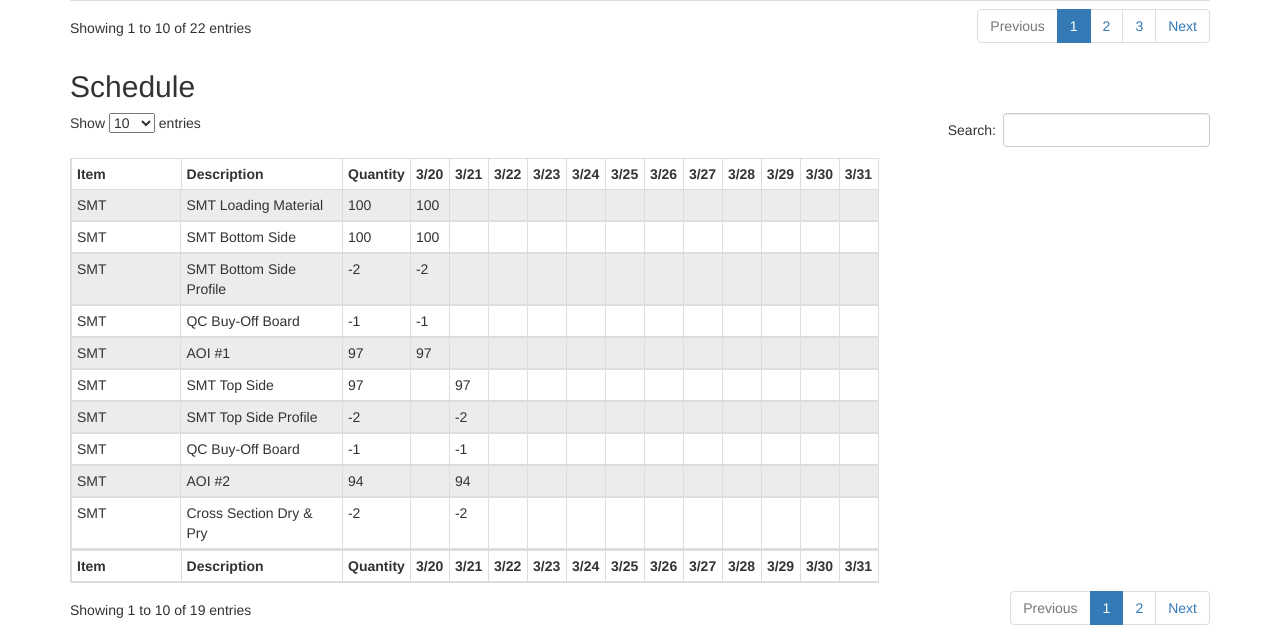
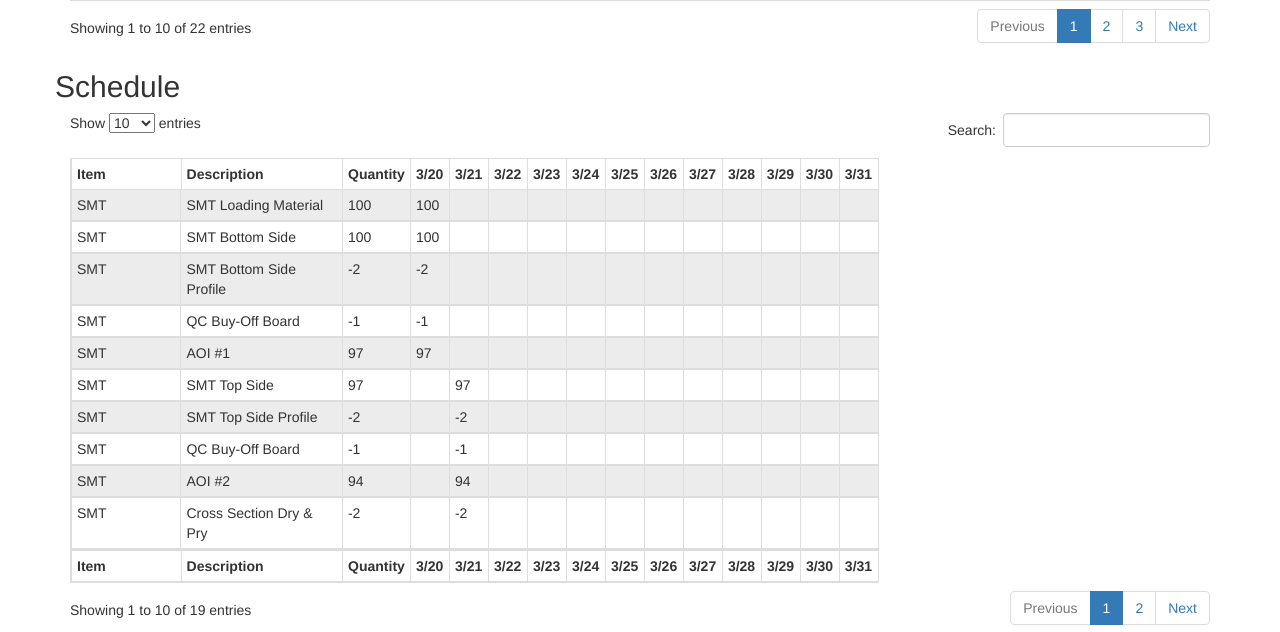
Before and after one commit to yolieleste/SkyworthNpi, a Django app: page / in a window 1280 px wide. Shown: the part 580-1212 px from the top of the page. Run offline with Django 3.2, Linux system fonts and the light colour scheme; data that the repository does not hold is empty; some libraries are stand-ins or nearby versions.

Commit message:
changelayout

```diff
--- a/blog/templates/blog/post_list.html
+++ b/blog/templates/blog/post_list.html
@@ -170,8 +170,10 @@
 	</div>
 
 <div class="container">
+	<div class="row">
+
 	<h2>Schedule</h2>
-	<div class="span5">
+	<div class="col-md-12">
 
       <table class="table table-striped table-condensed table-bordered table-hover" id="schedule">
       	<thead>
@@ -543,6 +545,8 @@
 
 
 	</div>
+
+	</div>
 </div>
 
 
```
Also changed, not shown: 1 other file.
